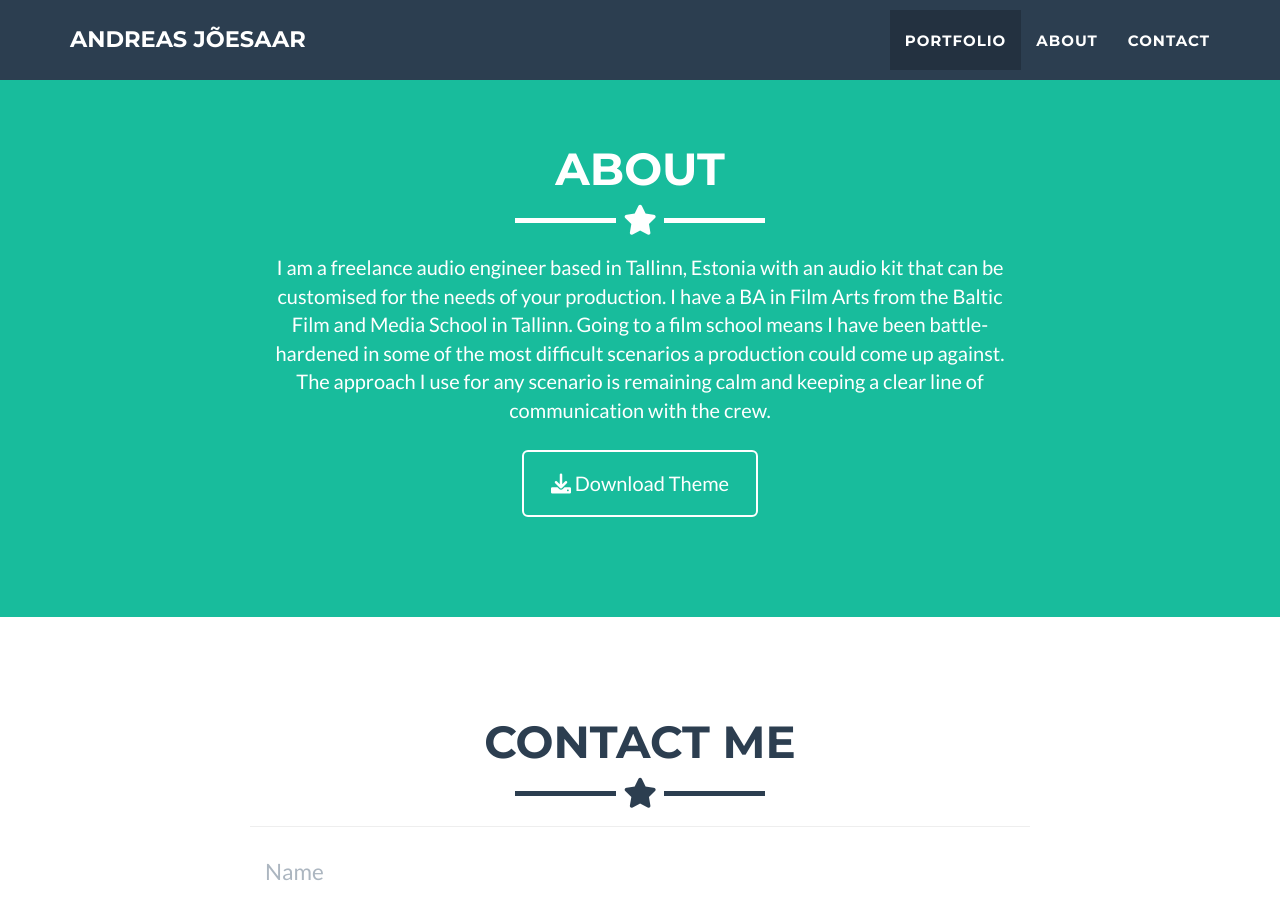
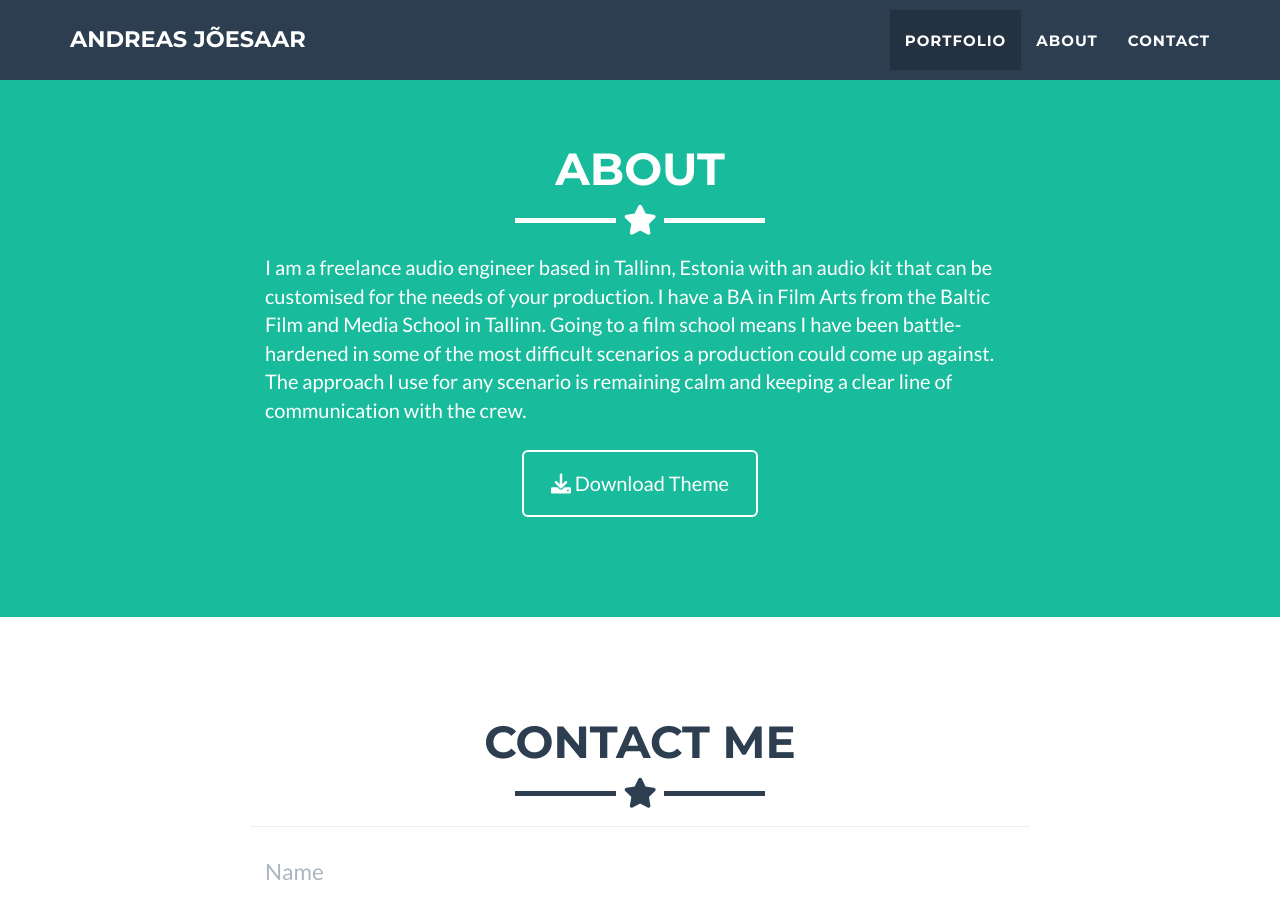
Before and after one commit to andreasjoesaar/andreasjoesaar.github.io, a Jekyll site: the page built from _posts/2014-07-18-project-1.markdown, in a window 1280 px wide and 900 px high, scrolled down 1628 px. Built offline with Jekyll 4.4.1, drawn with Linux system fonts in a browser that asks for light colours.

Commit message:
Update about.html

```diff
--- a/_includes/about.html
+++ b/_includes/about.html
@@ -8,7 +8,7 @@
       </div>
     </div>
     <div class="row">
-      <div class="col-lg-8 col-lg-offset-2 text-center">
+      <div class="col-lg-8 col-lg-offset-2 text-left">
         <p>I am a freelance audio engineer based in Tallinn, Estonia with an audio kit that can be customised for the needs of your production.
           I have a BA in Film Arts from the Baltic Film and Media School in Tallinn.
           Going to a film school means I have been battle-hardened in some of the most difficult scenarios a production could come up against.
```
